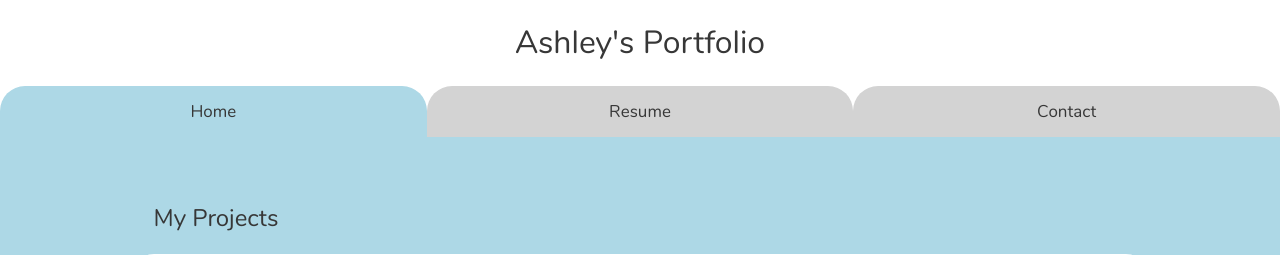
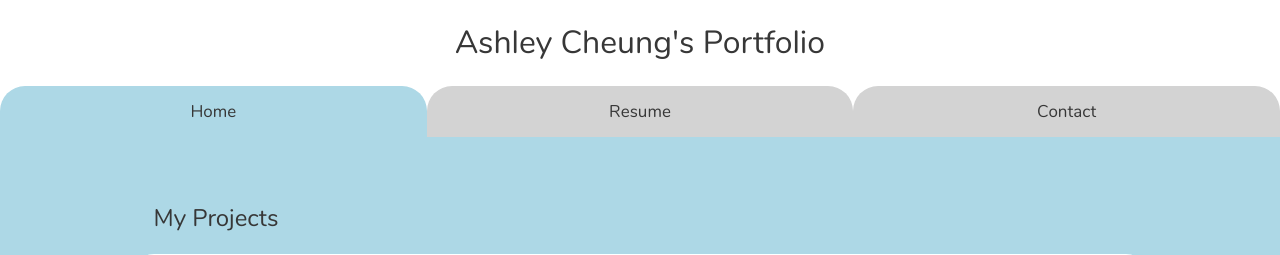
Before and after one commit to EnderAsh/acheung.me-flask, a Flask app: page / in a window 1280 px wide. Shown: the top 255 px of the page. Run offline with Flask 2, Linux system fonts and the light colour scheme.

```diff
--- a/templates/index.html
+++ b/templates/index.html
@@ -6,7 +6,7 @@
 		<title>Ashley Cheung's Portfolio</title>
 
 		<link rel="stylesheet" type="text/css" href="{{ url_for('static', filename='css/style.css') }}">
-
+        <link rel="shortcut icon" href="{{ url_for('static', filename='images/favicon.svg') }}" />
 
 
 		<script>var __adobewebfontsappname__="dreamweaver"</script>
@@ -28,7 +28,7 @@
 	</head>
 
 	<body>
-		<h1>Ashley's Portfolio</h1>
+		<h1>Ashley Cheung's Portfolio</h1>
 
 		<button class="tablink" onclick="openPage('Home', this, 'lightblue')" id="defaultOpen">Home</button>
 		<button class="tablink" onclick="openPage('Resume', this, 'palegreen')">Resume</button>
```
Also changed, not shown: static/images/background_contact.svg (added), static/images/background_resume.svg (added), static/images/favicon.svg (added), 1 other file.
